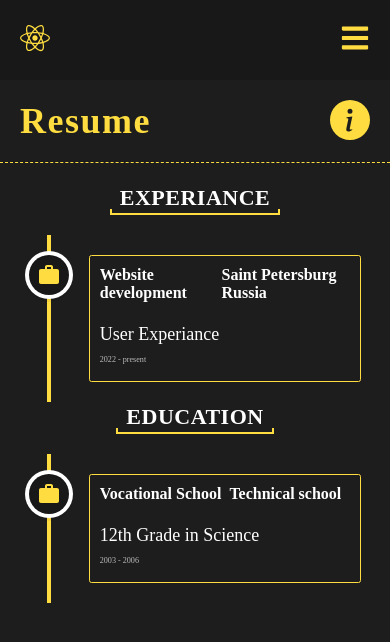
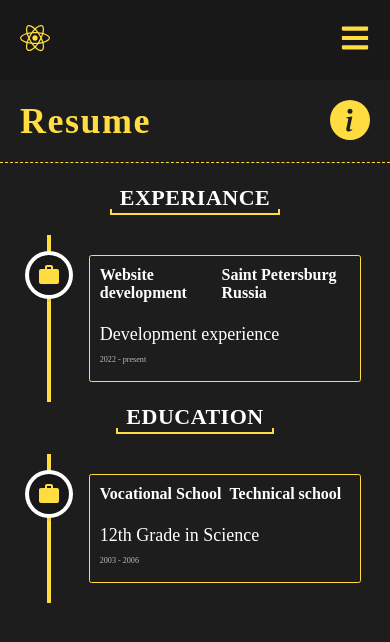
Before and after one commit to Magomedaminov/reactportfolio, a React (Create React App) app: page /resume in a window 390 px wide. Shown: the top 642 px of the page. Built offline with nearby package versions, Linux system fonts and the light colour scheme.

Commit message:
delete phone

```diff
--- a/src/containers/about/index.js
+++ b/src/containers/about/index.js
@@ -28,10 +28,6 @@ const personalDetails = [
     {
         label: 'Contact WhatsApp',
         value: '+79516666020'
-    },
-    {
-        label: 'Contact No',
-        value: '+77476015976'
     }
 ];
 
--- a/src/containers/resume/utils.js
+++ b/src/containers/resume/utils.js
@@ -3,7 +3,7 @@ export const data = {
         {
             title: 'Website development',
             subTitle: 'Saint Petersburg Russia',
-            describtion: 'User Experiance',
+            describtion: 'Development experience',
         },
     ],
 
```
